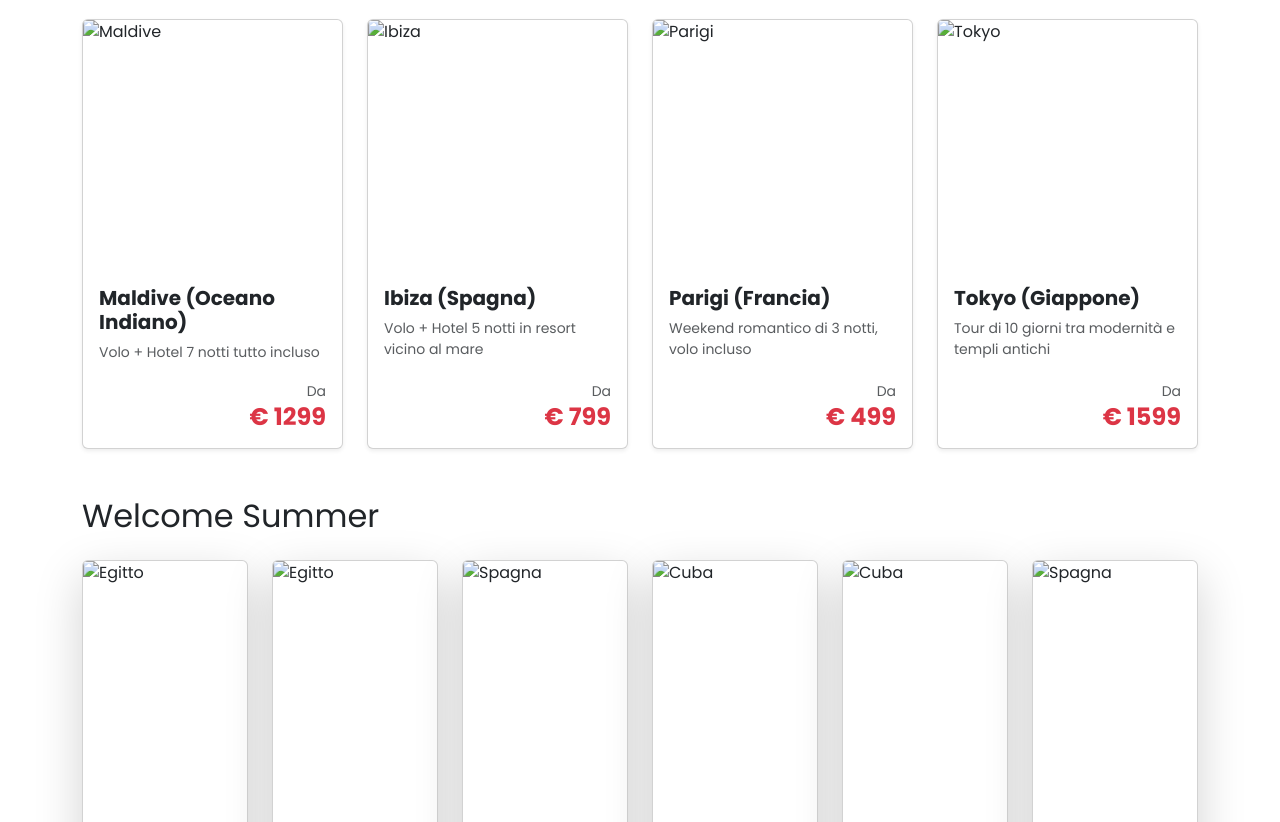
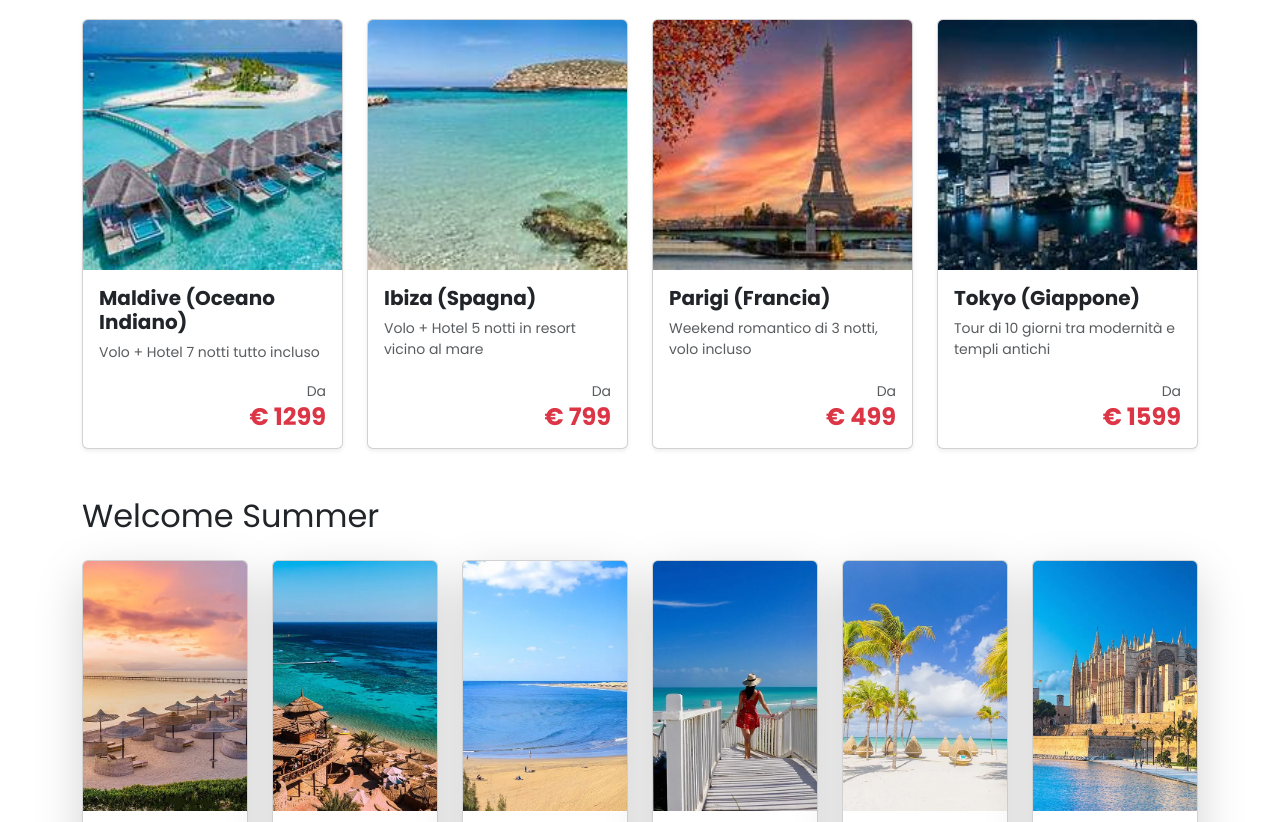
Before and after one commit to Serena-94/Compito-Bootstrap--2, a plain HTML site: page index.html in a window 1280 px wide. Shown: the part 633-1455 px from the top of the page. Drawn offline with nearby package versions, Linux system fonts and the light colour scheme.

Commit message:
commit per le immagini

```diff
--- a/index.html
+++ b/index.html
@@ -67,7 +67,7 @@
                 <div class="row g-4">
                     <div class="col-6 col-md-4 col-lg-3">
                         <div class="card h-100 shadow-sm">
-                            <img src=".assets/maldive.jpg" class="card-img-top" alt="Maldive">
+                            <img src="assets/maldive.jpg" class="card-img-top" alt="Maldive">
                             <div class="card-body d-flex flex-column justify-content-between">
                                 <div>
                                     <h5 class="card-title fw-bold">
@@ -86,7 +86,7 @@
                     </div>
                     <div class="col-6 col-md-4 col-lg-3">
                         <div class="card h-100 shadow-sm">
-                            <img src=".assets/ibiza.jpg" class="card-img-top" alt="Ibiza">
+                            <img src="assets/ibiza.jpg" class="card-img-top" alt="Ibiza">
                             <div class="card-body d-flex flex-column justify-content-between">
                                 <div>
                                     <h5 class="card-title fw-bold">
@@ -106,7 +106,7 @@
                     </div>
                     <div class="col-6 col-md-4 col-lg-3">
                         <div class="card h-100 shadow-sm">
-                            <img src=".assets/parigi.jpg" class="card-img-top" alt="Parigi">
+                            <img src="assets/parigi.jpg" class="card-img-top" alt="Parigi">
                             <div class="card-body d-flex flex-column justify-content-between">
                                 <div>
                                     <h5 class="card-title fw-bold">
@@ -126,7 +126,7 @@
                     </div>
                     <div class="col-6 col-md-4 col-lg-3">
                         <div class="card h-100 shadow-sm">
-                            <img src=".assets/tokio.jpg" class="card-img-top" alt="Tokyo">
+                            <img src="assets/tokio.jpg" class="card-img-top" alt="Tokyo">
                             <div class="card-body d-flex flex-column justify-content-between">
                                 <div>
                                     <h5 class="card-title fw-bold">
@@ -154,7 +154,7 @@
                 <div class="row g-4">
                     <div class="col-6 col-md-4 col-lg-2">
                         <div class="card h-100 shadow-lg">
-                            <img src=".assets/MarsaAlam.jpg" class="card-img-top" alt="Egitto">
+                            <img src="assets/MarsaAlam.jpg" class="card-img-top" alt="Egitto">
                             <div class="card-body d-flex flex-column justify-content-between">
                                 <div>
                                     <h5 class="card-title fw-bold">
@@ -175,7 +175,7 @@
                     </div>
                     <div class="col-6 col-md-4 col-lg-2">
                         <div class="card h-100 shadow-lg">
-                            <img src=".assets/Sharm.jpg" class="card-img-top" alt="Egitto">
+                            <img src="assets/Sharm.jpg" class="card-img-top" alt="Egitto">
                             <div class="card-body d-flex flex-column justify-content-between">
                                 <div>
                                     <h5 class="card-title fw-bold">
@@ -196,7 +196,7 @@
                     </div>
                     <div class="col-6 col-md-4 col-lg-2">
                         <div class="card h-100 shadow-lg">
-                            <img src=".assets/PlayaInglesjpg.webp" class="card-img-top" alt="Spagna">
+                            <img src="assets/PlayaInglesjpg.webp" class="card-img-top" alt="Spagna">
                             <div class="card-body d-flex flex-column justify-content-between">
                                 <div>
                                     <h5 class="card-title fw-bold">
@@ -217,7 +217,7 @@
                     </div>
                     <div class="col-6 col-md-4 col-lg-2">
                         <div class="card h-100 shadow-lg">
-                            <img src=".assets/CayoSantaMaria.jpg" class="card-img-top" alt="Cuba">
+                            <img src="assets/CayoSantaMaria.jpg" class="card-img-top" alt="Cuba">
                             <div class="card-body d-flex flex-column justify-content-between">
                                 <div>
                                     <h5 class="card-title fw-bold">
@@ -238,7 +238,7 @@
                     </div>
                     <div class="col-6 col-md-4 col-lg-2">
                         <div class="card h-100 shadow-lg">
-                            <img src=".assets/VAradero.jpg" class="card-img-top" alt="Cuba">
+                            <img src="assets/VAradero.jpg" class="card-img-top" alt="Cuba">
                             <div class="card-body d-flex flex-column justify-content-between">
                                 <div>
                                     <h5 class="card-title fw-bold">
@@ -260,7 +260,7 @@
                     </div>
                     <div class="col-6 col-md-4 col-lg-2">
                         <div class="card h-100 shadow-lg">
-                            <img src=".assets/palma.jpg" class="card-img-top" alt="Spagna">
+                            <img src="assets/palma.jpg" class="card-img-top" alt="Spagna">
                             <div class="card-body d-flex flex-column justify-content-between">
                                 <div>
                                     <h5 class="card-title fw-bold">
```
